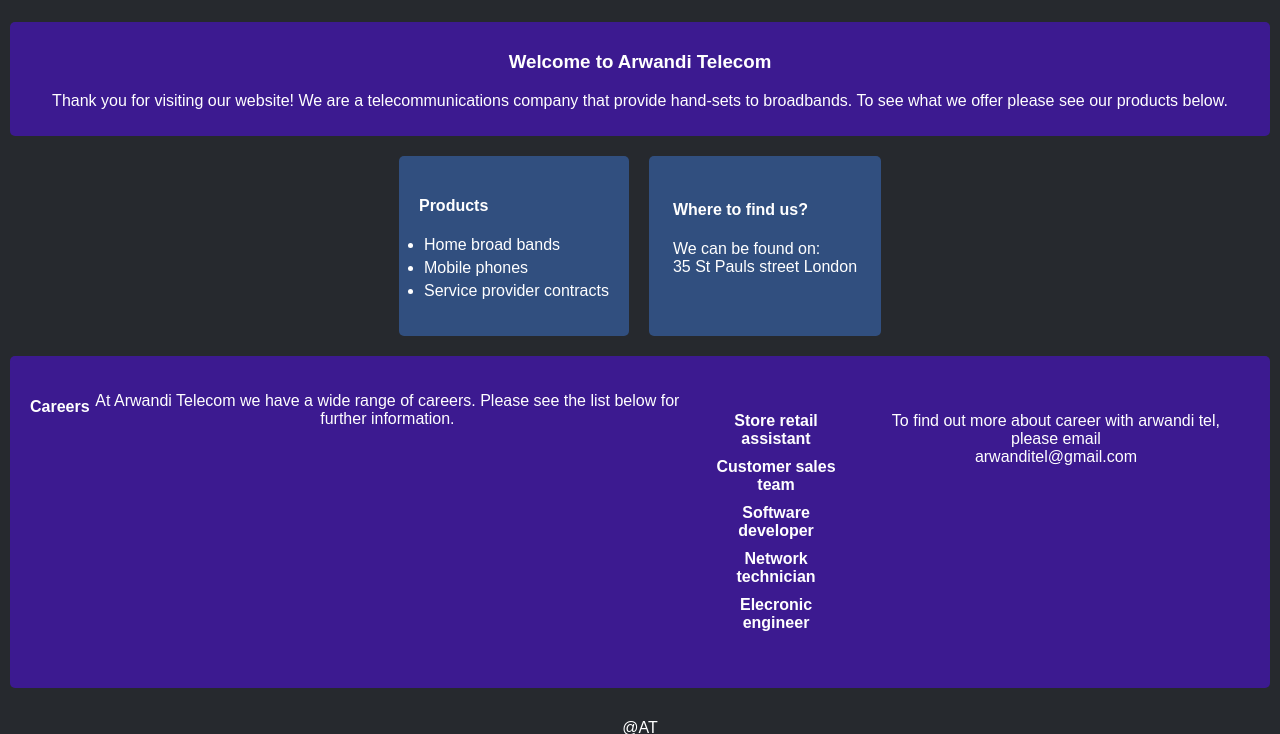
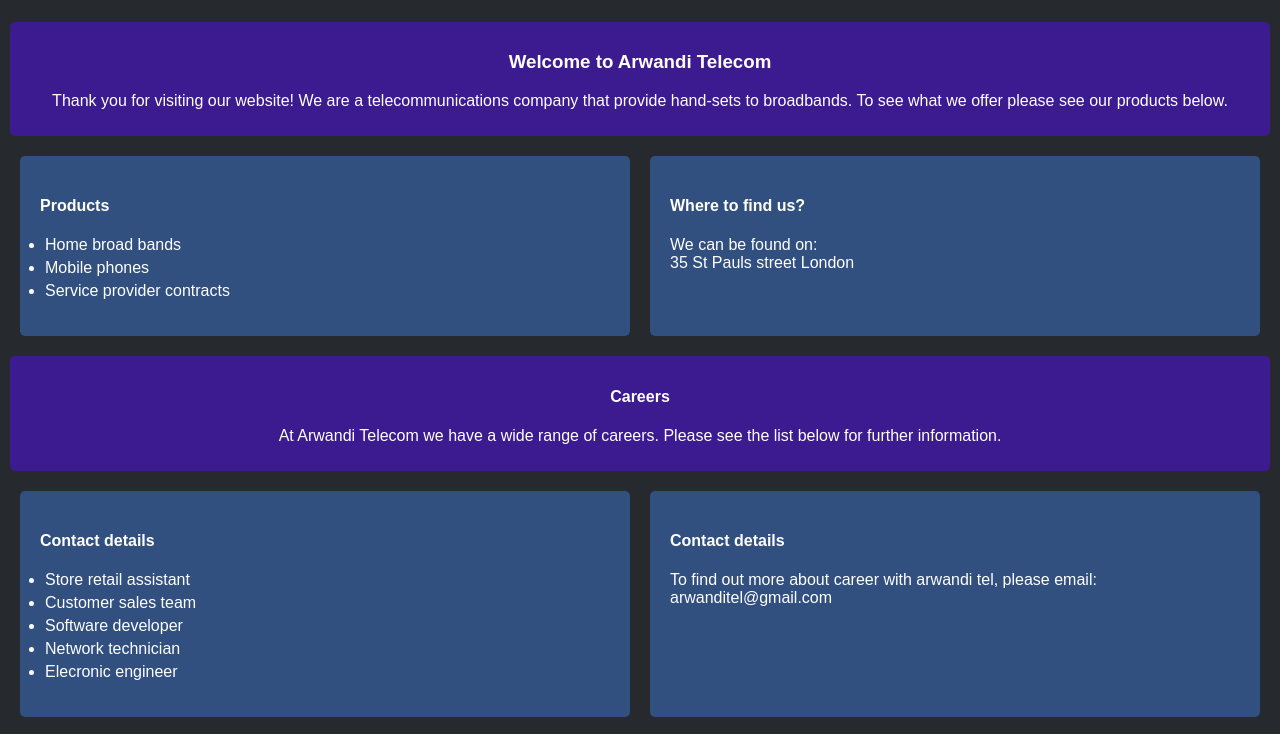
Before and after one commit to joshii04/arwandiTel, a plain HTML site: page index.html in a window 1280 px wide. Shown: the part 66-800 px from the top of the page. Drawn offline with nearby package versions, Linux system fonts and the light colour scheme; a script that the page names is missing.

Commit message:
media queries
added

```diff
--- a/css/styles.css
+++ b/css/styles.css
@@ -49,7 +49,7 @@ header h1{
 }
 
 .box1, .box2{
-    flex-basis: calc(50% - 20);
+    flex-basis: calc(50% - 20px);
     overflow: hidden;
     padding: 20px;
     overflow: hidden;
@@ -74,46 +74,39 @@ header h1{
 .box2{
     text-align: left;
     background-color:rgb(57, 105, 182, 0.6);
-    padding: 24px;
+}
+
+.box-inner{
+    text-align: center;
+    background-color:rgba(76, 18, 211, 0.6);
+    padding: 10px;
+    margin: 10px;
+    border-radius: 5px;
 }
 
 .box3{
-    /* flex-basis: calc(100% - 20); */
+    display: flex;
+    flex-wrap: wrap;
+    margin: 10px;
+    justify-content: center;
+}
+
+.careers-list, .careers-email{
+    flex-basis: calc(50% - 20px);
     overflow: hidden;
     padding: 20px;
     margin: 10px;
     border-radius: 5px;
-    background-color:rgba(76, 18, 211, 0.6);
-    text-align: center;
-    display:flex;
+    background-color: aqua;
+    background-color:rgb(57, 105, 182, 0.6);
 }
 
-.box3 h4{
-    text-align: center;
-    margin-bottom: 10px;
-}
-
-.box3 ul{
+.careers-list ul{
     padding-left: 5px;
 }
 
-.box3 li{
-    margin-bottom: 10px;
-    list-style-type: none;
-    font-weight: bold
-}
-
-.box3 p{
-    text-align: center;
-}
-
-.careers-list, .careers-email{
-    flex-basis: calc(50% - 20);
-    flex-direction: row;
-    overflow: hidden;
-    padding: 10px;
-    margin: 10px;
-    border-radius: 5px;
+.careers-list li{
+    margin-bottom: 5px;
 }
 
 footer, header{
@@ -128,6 +121,17 @@ footer {
     text-align: center;
     padding: 5px;
     flex-shrink: 0;
+}
+
+/* Media query */
+@media screen and (max-width: 940px) {
+    .box3 {
+        flex-direction: column;
+    }
+
+    .careers-email, .careers-email{
+        flex-basis: 100%;
+    }
 }
 
 /* .bubbles{
--- a/index.html
+++ b/index.html
@@ -46,17 +46,18 @@
 
         </div>
 
+        <div class="box-inner">
+            <h4>Careers</h4>
+            <p>
+                At Arwandi Telecom we have a wide range of careers. Please see the list below
+                for further information.
+            </p>
+        </div>
+
         <div class="box3">
 
-            <div class="">
-
-            </div>
-            <h4>Careers</h4>
-            <p>At Arwandi Telecom we have a wide range of careers. Please see the list below
-                for further information.
-            </p>
-
             <div class="careers-list">
+                <h4>Contact details</h4>
                 <ul>
                     <li>Store retail assistant</li>
                     <li>Customer sales team</li>
@@ -67,19 +68,22 @@
             </div>
 
             <div class="careers-email">
-                <p>To find out more about career with arwandi tel, please email <br>
-                arwanditel@gmail.com</p>
+                <h4>Contact details</h4>
+                <p>
+                    To find out more about career with arwandi tel, please email:
+                    arwanditel@gmail.com
+                </p>
             </div>
 
         </div>
 
-        <div class="bubbles">
+        <!-- <div class="bubbles">
             <span></span>
             <span></span>
             <span></span>
             <span></span>
         </div>
-
+         -->
     </main>
 </body>
 
```
